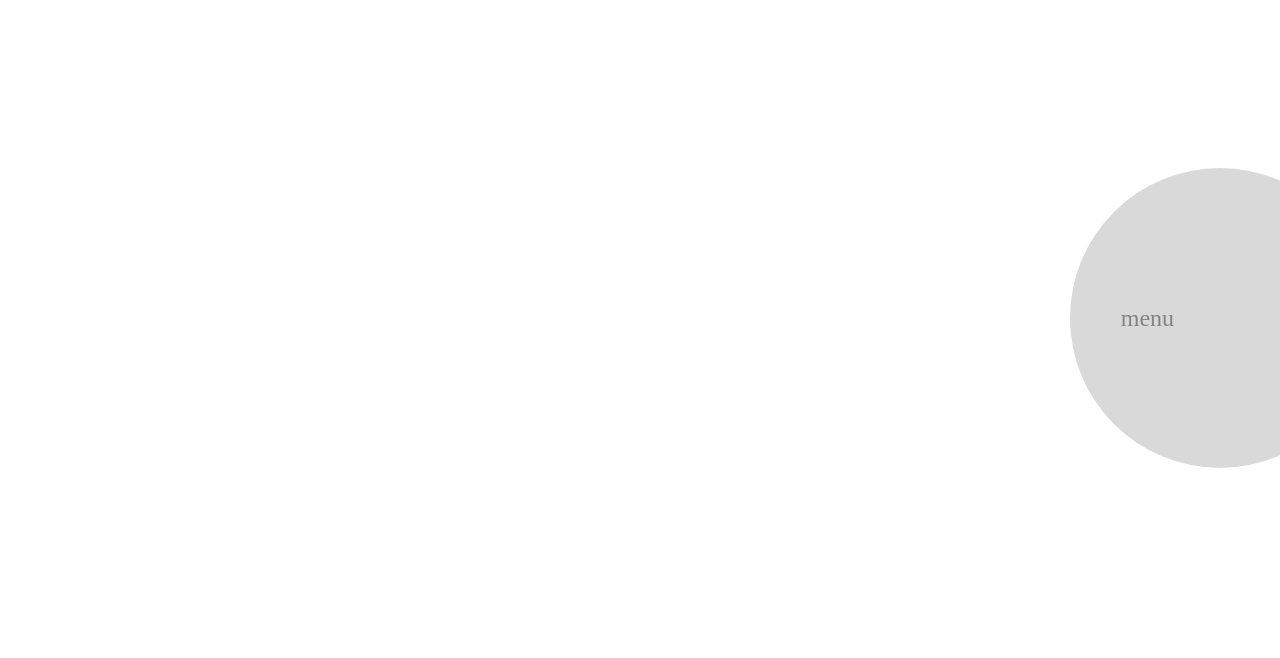
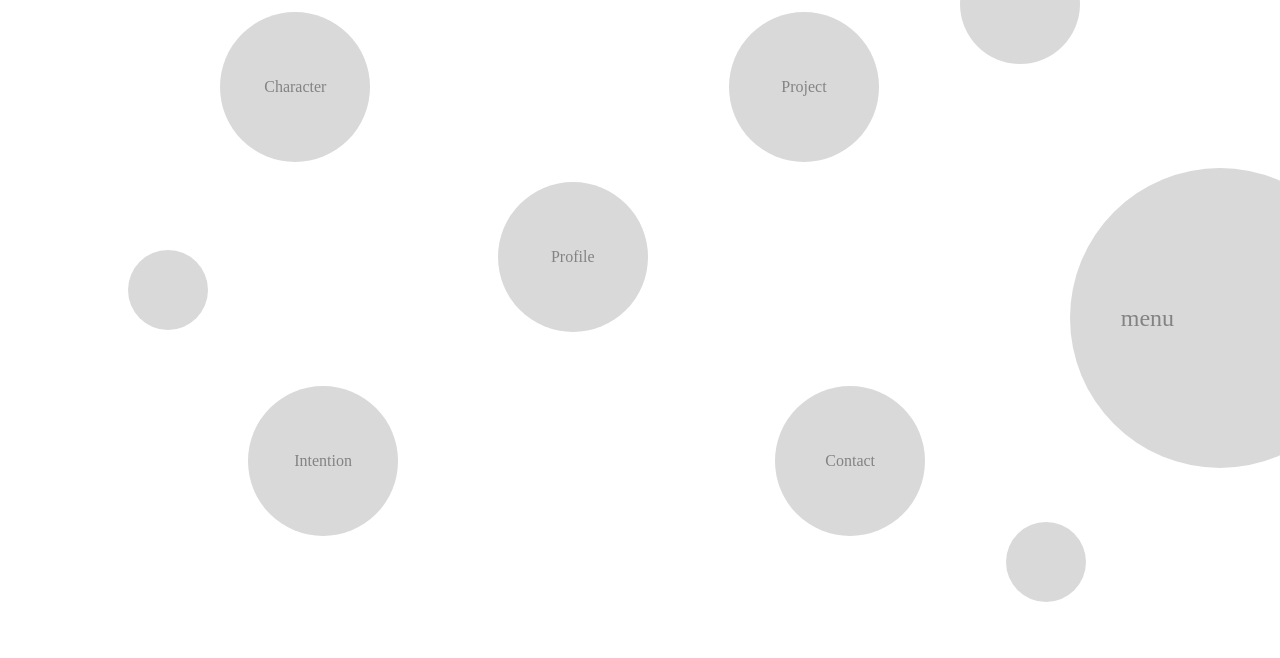
Before and after one commit to leenuri1031/portfolio, a plain HTML site: page index.html in a window 1280 px wide. Shown: the part 142-800 px from the top of the page. Drawn offline with Linux system fonts and the light colour scheme.

```diff
--- a/CSS/style.scss
+++ b/CSS/style.scss
@@ -77,6 +77,7 @@
     &>li:nth-child(#{$i}){
       @include mixin.box-style(150px, 150px, var.$col-gray, 50%);
       @include mixin.flex(center,center);
+      cursor: pointer;
     }
   }
 
@@ -105,6 +106,15 @@
     @include mixin.position(absolute, 5%, 40%, 1);
   }
 
+  &>li:nth-child(7){
+    @include mixin.box-style(120px, 120px, var.$col-gray, 50%);
+    @include mixin.position(absolute, 95%, -5%, 1);
+  }
+
+  &>li:nth-child(8){
+    @include mixin.box-style(80px, 80px, var.$col-gray, 50%);
+    @include mixin.position(absolute, 100%, 80%, 1);
+  }
 }
 
 #right-box{
--- a/index.js
+++ b/index.js
@@ -10,16 +10,46 @@ const sections = root.children;
 const pageContent = sections[1].children[0];
 const menuBox = sections[1].children[1];
 
-// pageContent = []
+// hashPage = []
 // hashchage에 따라 컨텐츠 내용 바뀔 수 있도록
-// hash가 ===  같다면 innerHTML의 내용을 배열 pageContent에서 해당하는 해쉬 내용으로 페이지 변환 시키기
+// hash가 ===  같다면 innerHTML의 내용을 배열 hashPage에서 해당하는 해쉬 내용으로 페이지 변환 시키기
 
-// pageContent.innerHTML = `${characterContent}` ;
+const hashPage = [`${mainContent}`, `${profileContent}`, `${characterContent}` ];
+
+pageContent.innerHTML = hashPage[0];
+
+// for(let i = 0; i < hashPage.length; i++){
+//   pageContent.innerHTML = hashPage[i];
+//   pageContent.children[i].style.visibility = 'hidden';
+// }
+// console.log(pageContent.children[0].dataset.hash);
+// pageContent.addEventListener('click', (e) => {
+//   let hashValue =  e.target.dataset.hash;
+//   console.log(hashValue);
+//   for(let i = 1 ; i < hashPage.length; i++){
+//     if(hashValue === e.target.dataset.hash){
+//       // console.log('hashchange');
+//       pageContent.innerHTML = hashPage[i];
+//     }else{
+//       pageContent.innerHTML = hashPage[0];
+//     }
+//   }
+// });
+
+
+
+
+
+
+
+
+
+
 menuBox.innerHTML = `${menuContent}` ;
 // console.log(root);
 // console.log(sections.length);
-console.log(menuBox);
-console.log(pageContent);
+// console.log(pageContent);
+// console.log(menuBox);
 
 const menu = menuBox.children[0].children[0];
 // console.log(menu);
@@ -39,7 +69,7 @@ menu.addEventListener('mouseover', ()=> {
 });
 
 menu.addEventListener('mouseout', ()=> {
-  console.log('mouseout_event');
+  // console.log('mouseout_event');
   functionObj.boxStyle(menu, '300px', '300px',colorArr[0], '50%');
   menu.innerHTML = `menu`;
   menu.style.paddingLeft = '10vh';
--- a/module/character.js
+++ b/module/character.js
@@ -3,7 +3,7 @@ import { hobby, like, motto } from "./text.js";
 function characterImageContentsComp(props){
   props = typeof props === 'object' ? props : console.log('type error');
   return(`
-  <${props.tag} id="${props.img}">
+  <${props.tag} id="${props.img}"  data-hash="Character">
     <${props.tag} class="${props.imgClass}">img</${props.tag}>
     <${props.tag} class="${props.imgClass}">img</${props.tag}>
     <${props.tag} class="${props.imgClass}">img</${props.tag}>
@@ -16,7 +16,7 @@ function characterImageContentsComp(props){
 function characterTextContentsComp(props){
   props = typeof props === 'object' ? props : console.log('type error');
   return(`
-  <${props.tag} id="${props.textId}">
+  <${props.tag} id="${props.textId}"  data-hash="Character">
     <${props.tag}>
       <${props.tag}>Hobby</${props.tag}>
       <${props.tag}>${hobby}</${props.tag}>
--- a/module/main.js
+++ b/module/main.js
@@ -4,13 +4,15 @@
 function mainContentsComp(props) {
   props = typeof props === 'object' ? props : console.log('type error');
   return(`
-  <${props.tag} id="${props.idLeftBox}">
+  <${props.tag} id="${props.idLeftBox}"  data-hash="Main">
         <ul id="${props.idList}" class="list">
-          <li>Character</li>
-          <li>Intention</li>
-          <li>Profile</li>
-          <li>Project</li>
-          <li>Contact</li>
+          <li data-hash="Character">Character</li>
+          <li data-hash="Intention">Intention</li>
+          <li data-hash="Profile">Profile</li>
+          <li data-hash="Project">Project</li>
+          <li data-hash="Contact">Contact</li>
+          <li></li>
+          <li></li>
           <li></li>
         </ul>
       </${props.tag}>
--- a/module/profile.js
+++ b/module/profile.js
@@ -4,7 +4,7 @@ import { education, introduce, career } from "./text.js";
 function profileImageContentsComp(props) {
   props = typeof props === 'object' ? props : console.log('type error');
   return(`
-  <${props.tag} id="${props.img}">
+  <${props.tag} id="${props.img}" data-hash="Profile">
   <${props.tag}>img</${props.tag}>
   <${props.tag}></${props.tag}>
   </${props.tag}>
@@ -14,7 +14,7 @@ function profileImageContentsComp(props) {
 function profiletextContentsComp(props) {
   props = typeof props === 'object' ? props : console.log('type error');
   return(`
-  <${props.tag} id="${props.textId}">
+  <${props.tag} id="${props.textId}" data-hash="Profile">
     <${props.tag}>
       <${props.tag} class="${props.subClass}">Education</${props.tag}>
       <${props.tag} class="${props.textClass}">
```
Also changed, not shown: CSS/style.css, 1 other file.
